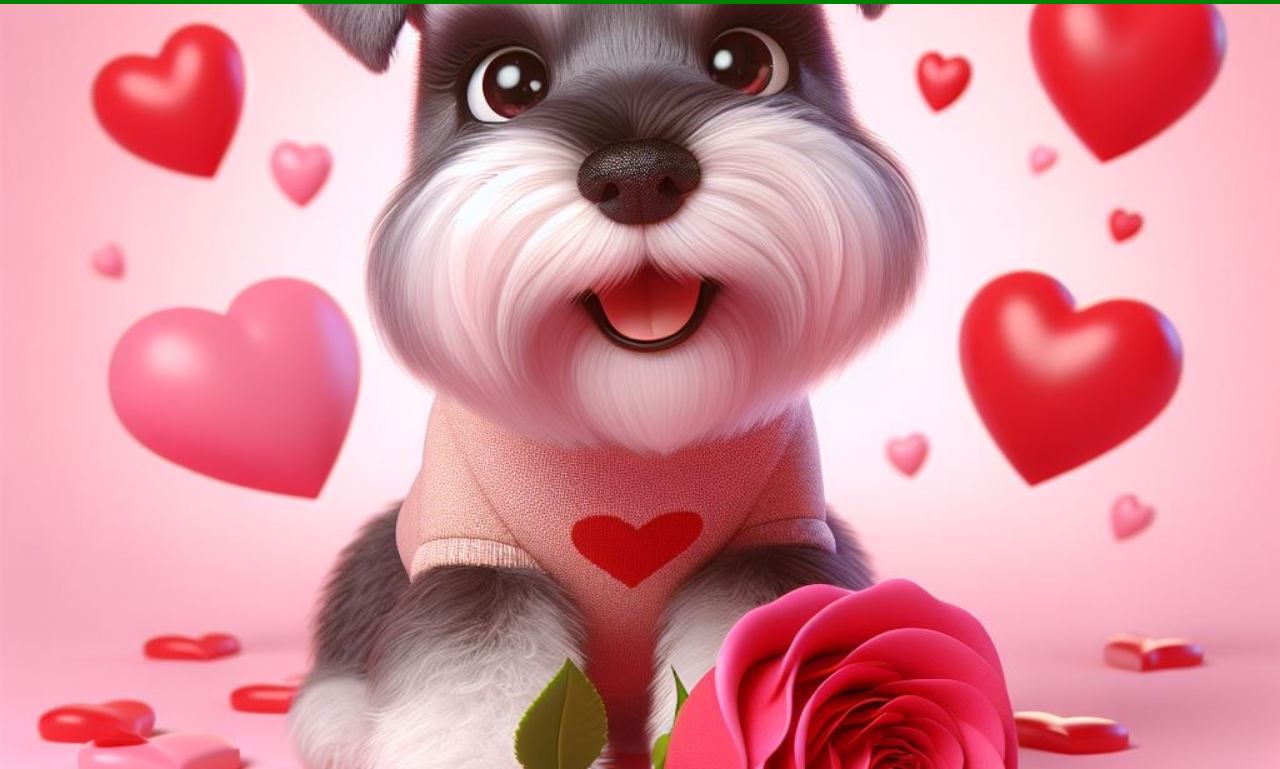
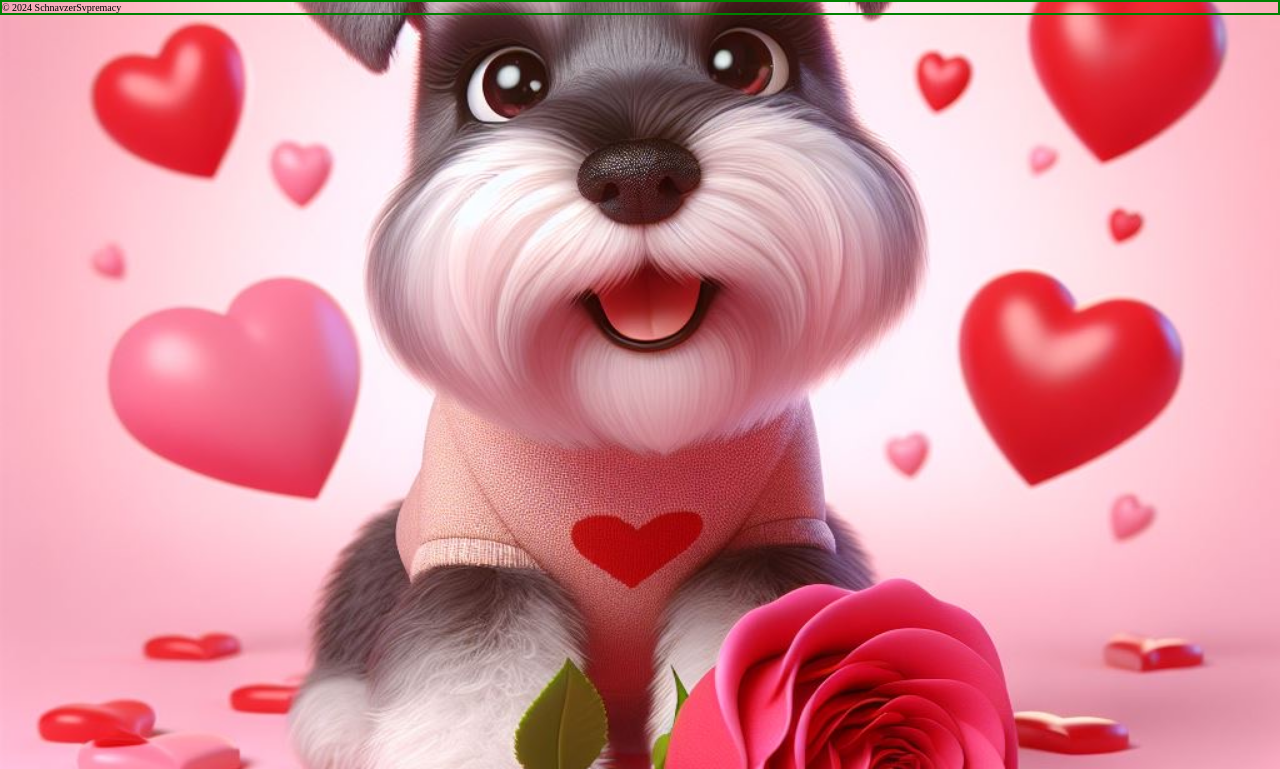
Before and after one commit to schnavzer480/valentine, a plain HTML site: page index.html in a window 1280 px wide. Shown: the part 31-800 px from the top of the page. Drawn offline with Linux system fonts and the light colour scheme.

Commit message:
structure

```diff
--- a/index.html
+++ b/index.html
@@ -28,7 +28,9 @@
         <div class="content"></div>
     </main>
     <footer>
-        <div class="footer"></div>
+        <div class="footer">
+            <p>© 2024 SchnavzerSvpremacy</p>
+        </div>
     </footer>
 
 </body>
```
